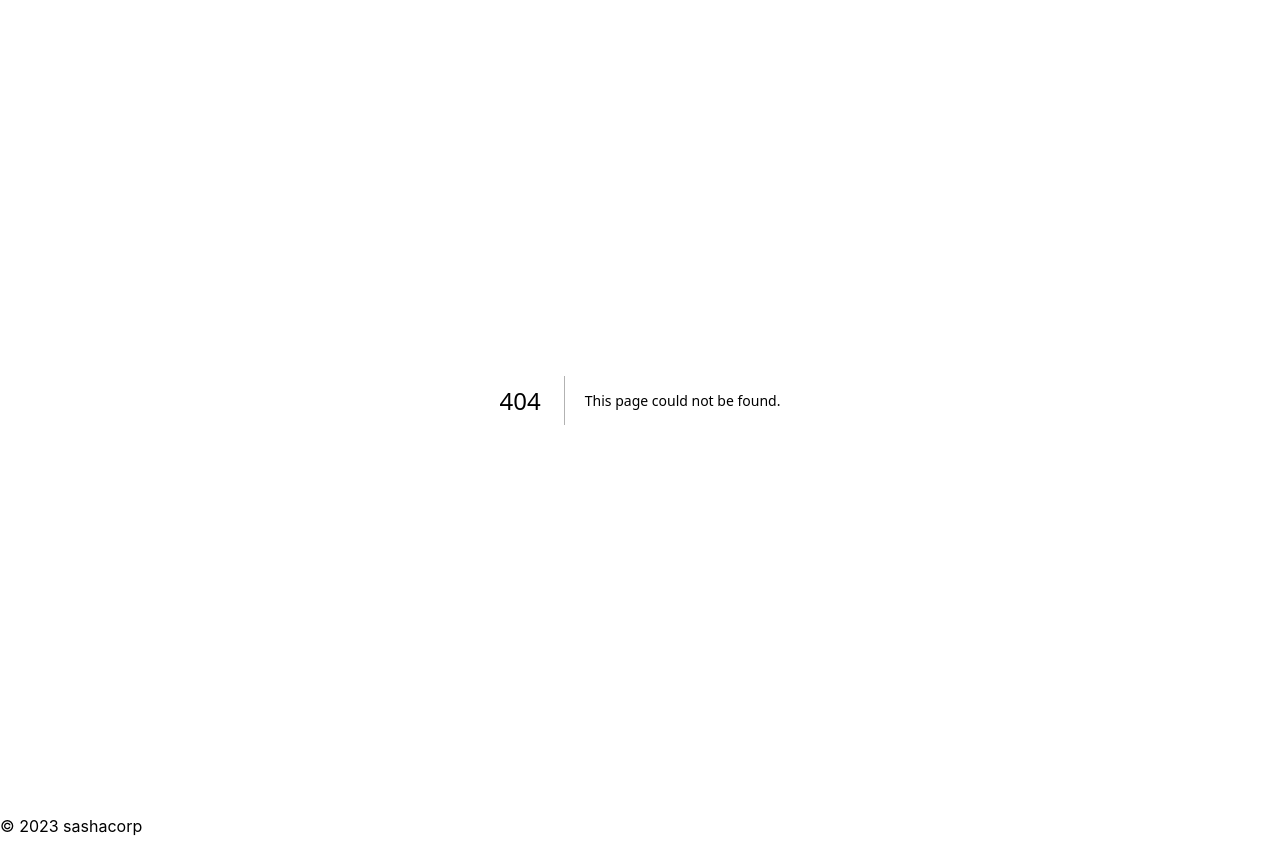
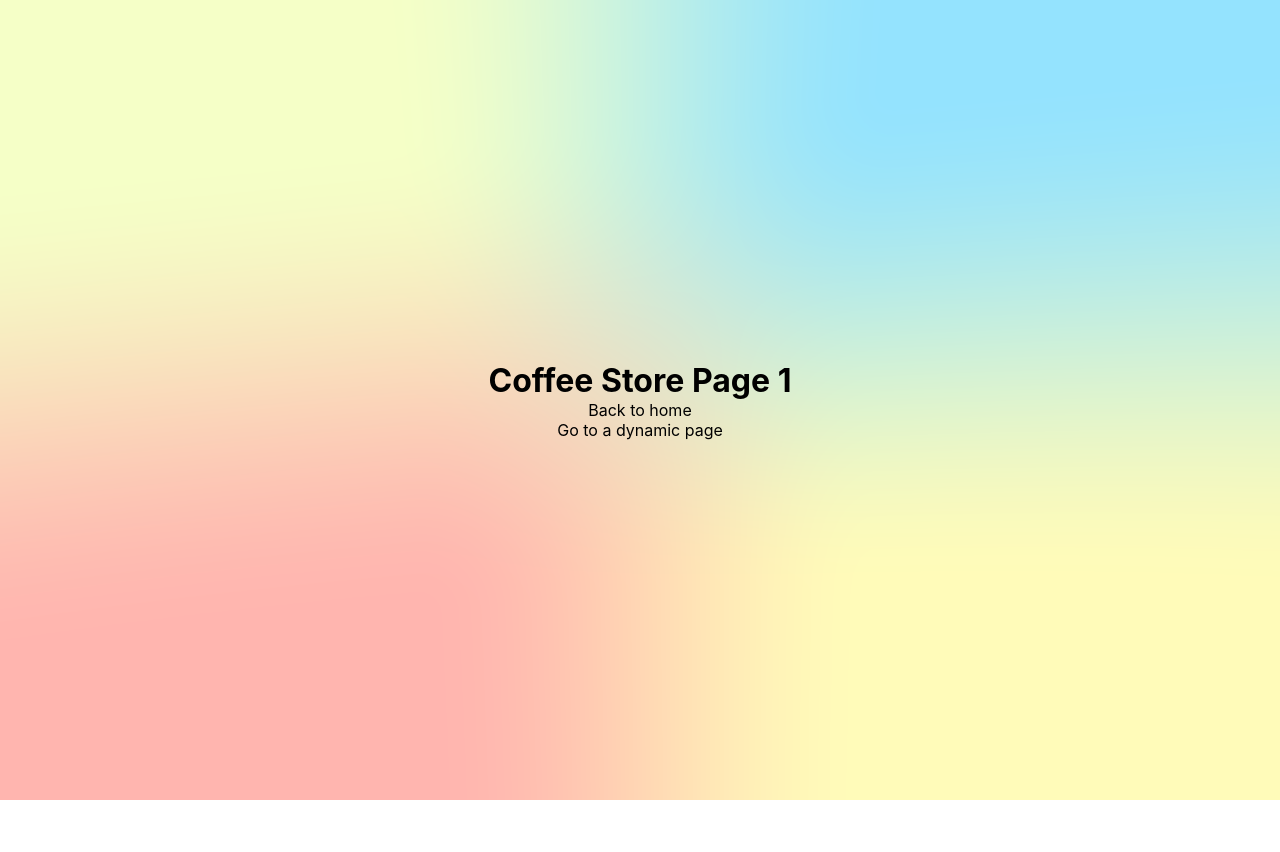
Before and after one commit to moonyc/coffee-hunt, a Next.js app: page /coffee-store/1 in a window 1280 px wide. Before the commit this address had no page. After the commit the page ends 800 px from the top, so only its background shows below. Built offline with nearby package versions, Linux system fonts and the light colour scheme.

Commit message:
dynamic pages

```diff
--- a/pages/_app.js
+++ b/pages/_app.js
@@ -3,9 +3,7 @@ import '../styles/globals.css'
 function MyApp({ Component, pageProps }) {
   return (<>
      <Component {...pageProps} />
-     <footer>
-      <p>© 2023 sashacorp </p>
-     </footer>
+
   </>)
 }
 
--- /dev/null
+++ b/pages/coffee-store/[id].js
@@ -0,0 +1,21 @@
+import { useRouter } from 'next/router'
+import Link from "next/link"
+import styles from '../../styles/CoffeeStore.module.css'
+
+export default function CoffeeStore () {
+    const router = useRouter()
+    console.log('router', router)
+    return (
+        <div className={styles.container}>
+           <main className={styles.main}>
+           <h1>Coffee Store Page {router.query.id}</h1>
+            <Link href="/">
+                Back to home
+            </Link>
+            <Link href="/coffee-store/dynamic">
+                Go to a dynamic page
+            </Link>
+           </main>
+        </div>
+    )
+}
--- /dev/null
+++ b/pages/courses/nextjs.js
@@ -0,0 +1,5 @@
+const NextJs = () => {
+    return <div> Welcome to NextJS with Sasha</div>
+}
+
+export default NextJs
--- a/pages/index.js
+++ b/pages/index.js
@@ -10,8 +10,8 @@ export default function Home() {
   return (
     <div className={styles.container}>
       <Head>
-        <title>Create Next App</title>
-        <meta name="description" content="Generated by create next app" />
+        <title>Silvestro</title>
+        <meta name="description" content="First nextjs application" />
         <link rel="icon" href="/favicon.ico" />
       </Head>
 
--- /dev/null
+++ b/styles/CoffeeStore.module.css
@@ -0,0 +1,14 @@
+.container {
+    padding: 0 2rem;
+
+  }
+
+  .main {
+    min-height: 100vh;
+    padding: 4rem 0;
+    flex: 1;
+    display: flex;
+    flex-direction: column;
+    justify-content: center;
+    align-items: center;
+  }
--- a/styles/Home.module.css
+++ b/styles/Home.module.css
@@ -1,14 +1,50 @@
+
 .container {
-  padding: 0 2rem;
-
-}
-
-.main {
-  min-height: 100vh;
-  padding: 4rem 0;
-  flex: 1;
-  display: flex;
-  flex-direction: column;
-  justify-content: center;
-  align-items: center;
-}
+  margin-bottom: 14rem /* 224px */;
+  }
+  .main {
+  margin-top: 2.5rem /* 40px */;
+  margin-left: auto;
+  margin-right: auto;
+  max-width: 72rem /* 1152px */;
+  padding-left: 1rem /* 16px */;
+  padding-right: 1rem /* 16px */;
+  }
+  /** Breakpoints:
+    sm: min-width: 640px;
+    md: min-width: 768px;
+    lg: min-width: 1024px;
+    xl: min-width: 1280px;
+    2xl: min-width: 1536px;
+  **/
+  @media (min-width: 640px) {
+    .container {
+  padding-left: 1rem /* 16px */;
+  padding-right: 1rem /* 16px */;
+    }
+    .main {
+  margin-top: 3rem /* 48px */;
+  padding-left: 1.5rem /* 24px */;
+  padding-right: 1.5rem /* 24px */;
+    }
+  }
+  @media (min-width: 768px) {
+    .container {
+  padding-left: 2.5rem /* 40px */;
+  padding-right: 2.5rem /* 40px */;
+    }
+    .main {
+  margin-top: 4rem /* 64px */;
+    }
+  }
+  @media (min-width: 1024px) {
+    .container {
+  padding-left: 2.5rem /* 40px */;
+  padding-right: 2.5rem /* 40px */;
+    }
+    .main {
+  margin-top: 5rem /* 80px */;
+  padding-left: 2rem /* 32px */;
+  padding-right: 2rem /* 32px */;
+    }
+  }
--- a/styles/globals.css
+++ b/styles/globals.css
@@ -23,6 +23,22 @@ a {
   text-decoration: none;
 }
 
+p {
+  font-weight: 500;
+  }
+  h1,
+  h2,
+  h3,
+  h4,
+  h5,
+  h6,
+  hr,
+  p,
+  pre {
+  margin: 0;
+  }
+
+
 * {
   box-sizing: border-box;
 }
```
Also changed, not shown: pages/[dynamic].js (added, +22 -0 lines).
